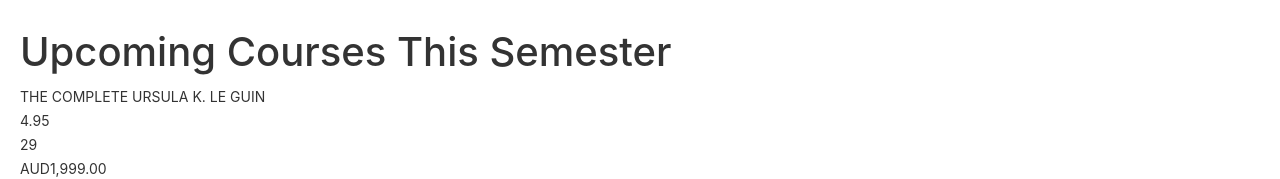
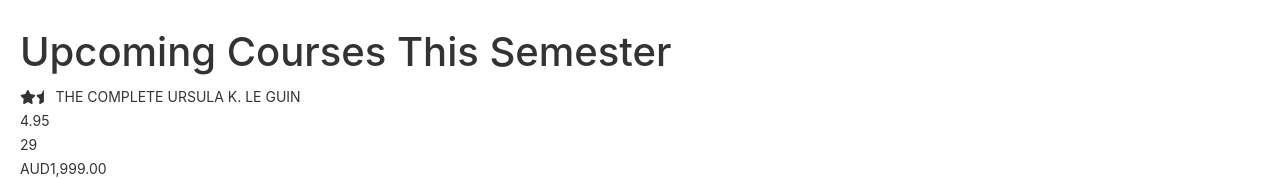
Before and after one commit to thegabe101/ng-e-comm-practice-project, an Angular app: page / in a window 1280 px wide. Shown: the top 179 px of the page. Built offline with nearby package versions, Linux system fonts and the light colour scheme.

Commit message:
isfavorite functionality

```diff
--- a/src/app/app.component.html
+++ b/src/app/app.component.html
@@ -296,7 +296,7 @@
 </style>
 
 <h1>Upcoming Courses This Semester</h1>
-<favorite></favorite>
+<favorite [isFavorite]="post.isFavorite"></favorite>
 <courses></courses>
 <authors></authors>
 <router-outlet></router-outlet>
--- a/src/app/app.component.ts
+++ b/src/app/app.component.ts
@@ -1,4 +1,7 @@
 import { Component } from '@angular/core';
+import { faStar, faStarHalf } from '@fortawesome/free-solid-svg-icons';
+
+
 
 @Component({
   selector: 'app-root',
@@ -7,5 +10,10 @@
 })
 
 export class AppComponent {
-  title = 'Angular app';
+  post = {
+    title: "Title",
+    isFavorite: true
+  }
+  faStar = faStar;
+  faStarHalf = faStarHalf;
 }
--- a/src/app/favorite/favorite.component.html
+++ b/src/app/favorite/favorite.component.html
@@ -1,6 +1,8 @@
-<span
-  class="glyphicon"
-  [class.glyphicon-star]="isFavorite"
-  [class.glyphicon-star-empty]="!isFavorite"
-  (click)="onClick()"
-></span>
+<span (click)="onClick()">
+  <fa-icon class="faStar" [class.faStar]="isFavorite" [icon]="faStar"></fa-icon>
+  <fa-icon
+    class="faStarHalf"
+    [class.faStarHalf]="!isFavorite"
+    [icon]="faStarHalf"
+  ></fa-icon>
+</span>
--- a/src/app/favorite/favorite.component.ts
+++ b/src/app/favorite/favorite.component.ts
@@ -1,27 +1,44 @@
-import { Component } from '@angular/core';
+import { Component, OnInit, Input } from '@angular/core';
 import { BootstrapOptions } from '@angular/core';
-import icons from 'glyphicons';
+import {faStar, faStarHalf} from '@fortawesome/free-solid-svg-icons';
+
+
+
 
 
 @Component({
   selector: 'favorite',
   templateUrl: './favorite.component.html',
   // template: `<h1>Favorite this course:</h1>
-
+  // <span>
+  //   <button class="icon" [class]="isFavorite"><fa-icon [icon]="faStar"></fa-icon></button>
+  //   <button class="icon" [class]="!isFavorite"><fa-icon [icon]="faStarHalf"></fa-icon></button>
+  // </span>
   // `,
-  styleUrls: ['./favorite.component.css']
+  styleUrls: ['./favorite.component.css'],
+  inputs: ['isFavorite']
 })
 
 
-export class FavoriteComponent {
+export class FavoriteComponent implements OnInit {
   isFavorite: boolean;
+
+  // isFavorite = true;
 
   constructor() {
 
   }
 
+  faStar = faStar;
+  faStarHalf = faStarHalf;
+
+  ngOnInit() {
+  }
+
   onClick() {
     //simple toggle
     this.isFavorite = !this.isFavorite;
+
+    console.log('click')
   }
 }
```
Also changed, not shown: src/app/app.module.ts (+3 -4 lines).
